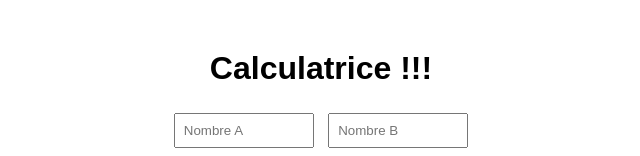
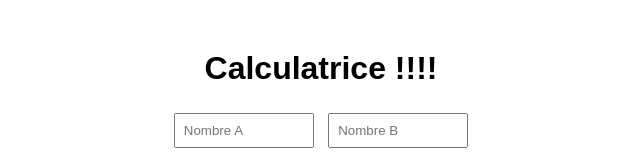
Before and after one commit to mahedes/mds-b3dev-2526-calculator-ci, a website: page index.html in a window 1280 px wide. Shown: the top 156 px of the page, without its empty margins (319-959 px from the left). Drawn offline with Linux system fonts and the light colour scheme.

Commit message:
edit deploy.yml4

```diff
--- a/index.html
+++ b/index.html
@@ -6,7 +6,7 @@
   <link rel="stylesheet" href="style.css" />
 </head>
 <body>
-  <h1>Calculatrice !!!</h1>
+  <h1>Calculatrice !!!!</h1>
 
   <input type="number" id="a" placeholder="Nombre A" />
   <input type="number" id="b" placeholder="Nombre B" />
```
